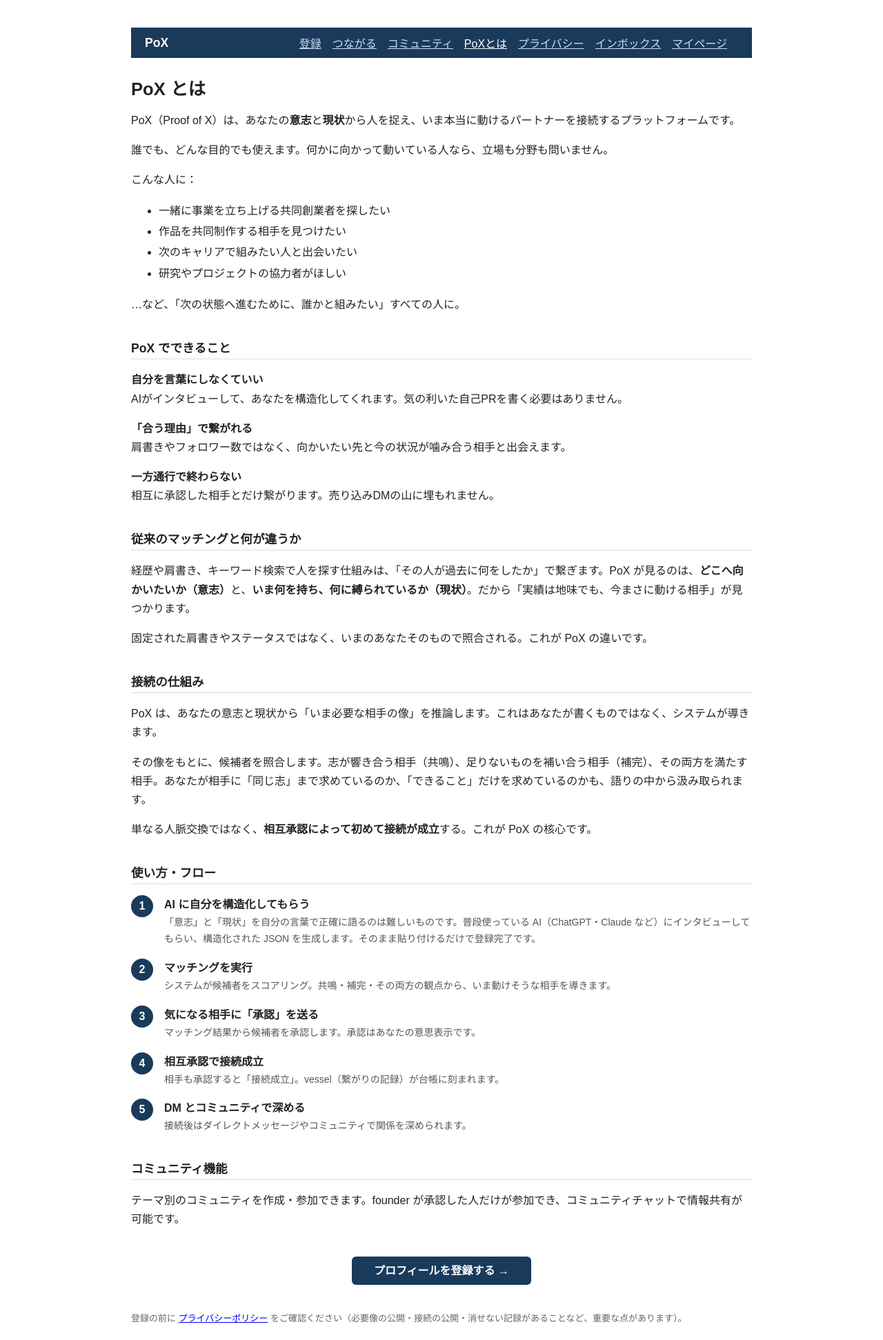
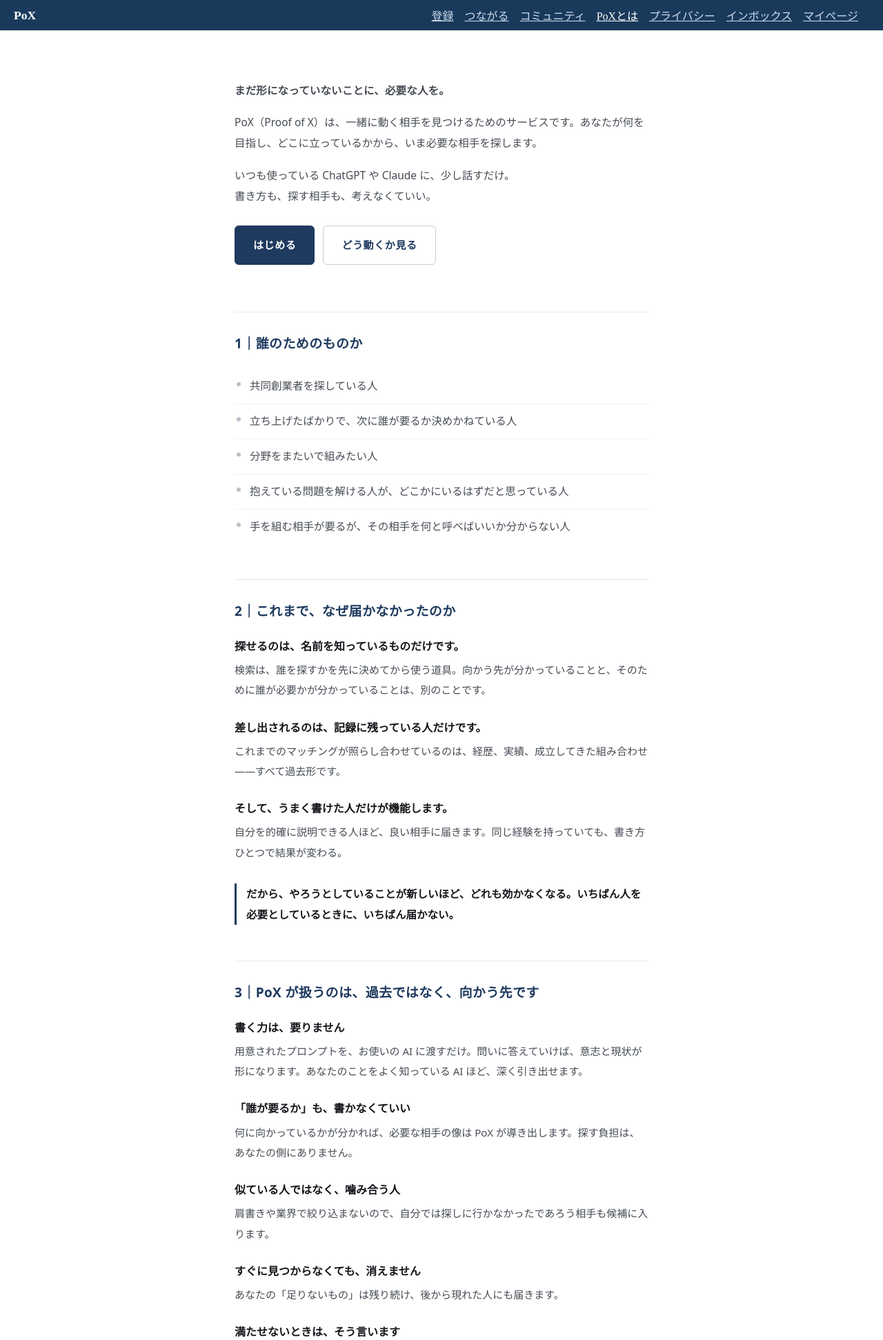
Before and after one commit to PoX-Praxis/matching-program, a Flask app: page /about in a window 1280 px wide. Shown: the top 1943 px of the page at 69% size. Before the commit the page ends 1918 px from the top, so only its background shows below. Run offline with Flask 3, Linux system fonts and the light colour scheme.

Commit message:
feat(about): 「PoXとは」を新原稿に全面差し替え・LP を統合（指示書15） (#24)
前回 / に置いた LP を「PoXとは」(about) に統合し、二重管理を解消する。
/ は指示書09 の方針どおり /about へリダイレクトに戻し、原稿は about の
1ファイルに一本化。landing.html は撤去。

- §2 の原稿を一字一句そのまま実装。大見出し／小見出し／本文の3階層
  （指示書14 と同じ考え方）。CSS は .about/ab- にスコープ・スマホ幅基準
- §3 の旧内容（誰でも/どんな目的でも・こんな人に・PoXでできること・
  従来との違い・接続の仕組み・使い方フロー・コミュニティ機能）を削除
- ［はじめる］は冒頭と7の2箇所・同一遷移先 /register（登録ページに
  プロンプトのコピーUIがあるため直接遷移で妥当・§4-1）
- ［どう動くか見る］は 4（使い方 #how）へスクロール
- ［プライバシーポリシー］は /privacy へ
- ［作っている人のプロフィール］は未設置。§4-2 のコメントのみ残置
- ［PoX について詳しく］は自己参照のため削除（コメントも残さない）
- コミュニティ機能の節は §5 の判断待ちで不追加
- 表示層のみ。ベクトル・必要像・照合系・保存内容には触れていない

/ は /about へリダイレクトに戻し、test を復帰。about に原稿が載る
ことと旧節が消えたことのテストを追加。224 tests green。


Claude-Session: https://claude.ai/code/session_01NiS8n7oAx8DrDNBkoEvbA5

Co-authored-by: Claude <noreply@anthropic.com>

```diff
--- a/app.py
+++ b/app.py
@@ -67,8 +67,9 @@ def _debug_enabled():
 
 @app.get("/")
 def index():
-    # トップはランディングページ（指示書15）。旧 index コンソールは /dev に退避（指示書09 §3-5）。
-    return render_template("landing.html")
+    # トップは「PoXとは」(about) に付け替え（指示書09 §3-5）。LP 相当の原稿は about に統合済み（指示書15）。
+    # 旧 index コンソールは /dev に退避。
+    return redirect("/about")
 
 
 @app.get("/dev")
--- a/templates/about.html
+++ b/templates/about.html
@@ -2,109 +2,224 @@
 <html lang="ja">
 <head>
 <meta charset="UTF-8">
+<meta name="viewport" content="width=device-width, initial-scale=1">
 <title>PoXとは — PoX</title>
 <style>
-  body { font-family: sans-serif; max-width: 900px; margin: 40px auto; padding: 0 16px; color: #222; }
-  h1 { font-size: 1.6rem; margin-bottom: 8px; }
-  h2 { font-size: 1.1rem; border-bottom: 1px solid #ddd; padding-bottom: 4px; margin-top: 36px; }
-  p { line-height: 1.7; }
-  .flow-step { display: flex; gap: 16px; align-items: flex-start; margin: 16px 0; }
-  .step-num { background: #1a3a5c; color: white; border-radius: 50%; width: 32px; height: 32px;
-              display: flex; align-items: center; justify-content: center; font-weight: bold; flex-shrink: 0; }
-  .step-body h3 { margin: 0 0 4px; font-size: 1rem; }
-  .step-body p  { margin: 0; font-size: 14px; color: #555; }
-  .cta { text-align: center; margin: 48px 0; }
-  .cta a { background: #1a3a5c; color: white; padding: 12px 32px; border-radius: 6px;
-            text-decoration: none; font-size: 1rem; font-weight: bold; }
-  .cta a:hover { background: #2a5a8c; }
-  ul { line-height: 1.9; }
+  /* ══════════════════════════════════════════════════════════════
+     指示書15 —「PoXとは」全面差し替え。大見出し／小見出し／本文の3階層
+     （指示書14 と同じ考え方）。すべて .about 配下・ab- 接頭辞にスコープし
+     他ページへ影響しない。スマートフォン幅を基準に設計。
+     ══════════════════════════════════════════════════════════════ */
+  body{margin:0}
+
+  .about{
+    --ink:#14161a;
+    --ink2:#454b54;
+    --sub:#1f3a5f;
+    --label:#6b7280;
+    --rule:#e6e8ec;
+    --accent:#1f3a5f;
+    --accent-bg:#f5f8fa;
+
+    max-width:600px;
+    margin:0 auto;
+    padding:8px 20px 72px;
+    color:var(--ink);
+    font-family:"Hiragino Sans","Hiragino Kaku Gothic ProN","Noto Sans JP",system-ui,sans-serif;
+    line-height:1.9;
+  }
+
+  /* ---------- 冒頭（見出しなし） ---------- */
+  .about .ab-hero{padding:40px 0 8px}
+  .about .ab-lede{
+    font-size:26px;font-weight:700;line-height:1.5;letter-spacing:.01em;
+    margin:0 0 24px;color:var(--ink);
+  }
+  .about .ab-hero p{font-size:15.5px;line-height:1.95;color:var(--ink2);margin:0 0 16px}
+
+  /* ---------- CTA ---------- */
+  .about .ab-cta{display:flex;flex-wrap:wrap;gap:12px;margin:28px 0 8px}
+  .about .ab-btn{
+    display:inline-block;text-decoration:none;text-align:center;
+    font-size:15px;font-weight:700;letter-spacing:.04em;
+    padding:13px 26px;border-radius:6px;cursor:pointer;
+  }
+  .about .ab-btn.primary{background:var(--accent);color:#fff;border:1px solid var(--accent)}
+  .about .ab-btn.ghost{background:#fff;color:var(--accent);border:1px solid #c3ccd6}
+  .about .ab-btn:focus-visible{outline:2px solid var(--accent);outline-offset:2px}
+
+  /* ---------- セクション（大見出し） ---------- */
+  .about .ab-sec{margin:52px 0 0;padding-top:30px;border-top:1px solid var(--rule)}
+  .about .ab-h{
+    font-size:19px;font-weight:700;letter-spacing:.02em;color:var(--sub);
+    line-height:1.6;margin:0 0 22px;
+  }
+
+  /* ---------- 小見出し＋本文（3階層の下2つ） ---------- */
+  .about .ab-item{margin:0 0 26px}
+  .about .ab-item:last-child{margin-bottom:0}
+  .about .ab-subh{
+    font-size:16px;font-weight:700;line-height:1.7;color:var(--ink);margin:0 0 6px;
+  }
+  .about .ab-body{font-size:15px;line-height:1.95;color:var(--ink2);margin:0}
+
+  /* 見出しなしの締め段落 */
+  .about .ab-close{
+    font-size:15.5px;font-weight:600;line-height:1.95;color:var(--ink);
+    margin:30px 0 0;padding-left:14px;border-left:3px solid var(--accent);
+  }
+
+  /* ---------- 箇条書き（1｜誰のためのものか） ---------- */
+  .about .ab-list{list-style:none;margin:0;padding:0}
+  .about .ab-list li{
+    font-size:15.5px;line-height:1.8;color:var(--ink2);
+    padding:11px 0 11px 22px;position:relative;border-bottom:1px solid #f0f2f4;
+  }
+  .about .ab-list li:last-child{border-bottom:0}
+  .about .ab-list li::before{
+    content:"";position:absolute;left:3px;top:19px;
+    width:6px;height:6px;border-radius:50%;background:#b9c0c8;
+  }
+
+  /* ---------- 使い方の番号ステップ ---------- */
+  .about .ab-step{margin:0 0 22px}
+  .about .ab-step:last-of-type{margin-bottom:0}
+  .about .ab-step .n{font-size:16px;font-weight:700;color:var(--ink);margin:0 0 5px}
+  .about .ab-step .ab-body{font-size:15px}
+  .about .ab-note{
+    font-size:13.5px;line-height:1.9;color:#6b7280;
+    background:var(--accent-bg);border-radius:6px;padding:14px 16px;margin:26px 0 0;
+  }
+
+  /* ---------- 情報開示・なぜ作ったか ---------- */
+  .about .ab-plain{font-size:15px;line-height:1.95;color:var(--ink2);margin:0 0 14px}
+  .about .ab-plain:last-child{margin-bottom:0}
+  .about .ab-plain a{color:var(--accent);font-weight:600}
+
+  /* ---------- 末尾ブロック ---------- */
+  .about .ab-final{margin-top:52px;padding-top:30px;border-top:1px solid var(--rule)}
+  .about .ab-final .ab-plain{color:#6b7280;font-size:14px;margin-top:20px}
 </style>
 </head>
 <body>
 {% include "_nav.html" %}
 
-<h1>PoX とは</h1>
-<p>PoX（Proof of X）は、あなたの<strong>意志</strong>と<strong>現状</strong>から人を捉え、いま本当に動けるパートナーを接続するプラットフォームです。</p>
-<p>誰でも、どんな目的でも使えます。何かに向かって動いている人なら、立場も分野も問いません。</p>
+<main class="about">
 
-<p>こんな人に：</p>
-<ul>
-  <li>一緒に事業を立ち上げる共同創業者を探したい</li>
-  <li>作品を共同制作する相手を見つけたい</li>
-  <li>次のキャリアで組みたい人と出会いたい</li>
-  <li>研究やプロジェクトの協力者がほしい</li>
-</ul>
-<p>…など、「次の状態へ進むために、誰かと組みたい」すべての人に。</p>
+  <!-- ── 冒頭（見出しなし） ── -->
+  <section class="ab-hero">
+    <p class="ab-lede">まだ形になっていないことに、必要な人を。</p>
+    <p>PoX（Proof of X）は、一緒に動く相手を見つけるためのサービスです。あなたが何を目指し、どこに立っているかから、いま必要な相手を探します。</p>
+    <p>いつも使っている ChatGPT や Claude に、少し話すだけ。<br>書き方も、探す相手も、考えなくていい。</p>
+    <div class="ab-cta">
+      <a class="ab-btn primary" href="/register">はじめる</a>
+      <a class="ab-btn ghost" href="#how">どう動くか見る</a>
+    </div>
+  </section>
 
-<h2>PoX でできること</h2>
+  <!-- ── 1｜誰のためのものか ── -->
+  <section class="ab-sec">
+    <h2 class="ab-h">1｜誰のためのものか</h2>
+    <ul class="ab-list">
+      <li>共同創業者を探している人</li>
+      <li>立ち上げたばかりで、次に誰が要るか決めかねている人</li>
+      <li>分野をまたいで組みたい人</li>
+      <li>抱えている問題を解ける人が、どこかにいるはずだと思っている人</li>
+      <li>手を組む相手が要るが、その相手を何と呼べばいいか分からない人</li>
+    </ul>
+  </section>
 
-<p><strong>自分を言葉にしなくていい</strong><br>
-AIがインタビューして、あなたを構造化してくれます。気の利いた自己PRを書く必要はありません。</p>
+  <!-- ── 2｜これまで、なぜ届かなかったのか ── -->
+  <section class="ab-sec">
+    <h2 class="ab-h">2｜これまで、なぜ届かなかったのか</h2>
+    <div class="ab-item">
+      <p class="ab-subh">探せるのは、名前を知っているものだけです。</p>
+      <p class="ab-body">検索は、誰を探すかを先に決めてから使う道具。向かう先が分かっていることと、そのために誰が必要かが分かっていることは、別のことです。</p>
+    </div>
+    <div class="ab-item">
+      <p class="ab-subh">差し出されるのは、記録に残っている人だけです。</p>
+      <p class="ab-body">これまでのマッチングが照らし合わせているのは、経歴、実績、成立してきた組み合わせ——すべて過去形です。</p>
+    </div>
+    <div class="ab-item">
+      <p class="ab-subh">そして、うまく書けた人だけが機能します。</p>
+      <p class="ab-body">自分を的確に説明できる人ほど、良い相手に届きます。同じ経験を持っていても、書き方ひとつで結果が変わる。</p>
+    </div>
+    <p class="ab-close">だから、やろうとしていることが新しいほど、どれも効かなくなる。いちばん人を必要としているときに、いちばん届かない。</p>
+  </section>
 
-<p><strong>「合う理由」で繋がれる</strong><br>
-肩書きやフォロワー数ではなく、向かいたい先と今の状況が噛み合う相手と出会えます。</p>
+  <!-- ── 3｜PoX が扱うのは、過去ではなく、向かう先です ── -->
+  <section class="ab-sec">
+    <h2 class="ab-h">3｜PoX が扱うのは、過去ではなく、向かう先です</h2>
+    <div class="ab-item">
+      <p class="ab-subh">書く力は、要りません</p>
+      <p class="ab-body">用意されたプロンプトを、お使いの AI に渡すだけ。問いに答えていけば、意志と現状が形になります。あなたのことをよく知っている AI ほど、深く引き出せます。</p>
+    </div>
+    <div class="ab-item">
+      <p class="ab-subh">「誰が要るか」も、書かなくていい</p>
+      <p class="ab-body">何に向かっているかが分かれば、必要な相手の像は PoX が導き出します。探す負担は、あなたの側にありません。</p>
+    </div>
+    <div class="ab-item">
+      <p class="ab-subh">似ている人ではなく、噛み合う人</p>
+      <p class="ab-body">肩書きや業界で絞り込まないので、自分では探しに行かなかったであろう相手も候補に入ります。</p>
+    </div>
+    <div class="ab-item">
+      <p class="ab-subh">すぐに見つからなくても、消えません</p>
+      <p class="ab-body">あなたの「足りないもの」は残り続け、後から現れた人にも届きます。</p>
+    </div>
+    <div class="ab-item">
+      <p class="ab-subh">満たせないときは、そう言います</p>
+      <p class="ab-body">無理に近い人を出しません。何が足りていないかが分かります。</p>
+    </div>
+    <div class="ab-item">
+      <p class="ab-subh">決めるのは、あなたです</p>
+      <p class="ab-body">両方が承認して初めて、つながります。片方だけでは成立しません。</p>
+    </div>
+  </section>
 
-<p><strong>一方通行で終わらない</strong><br>
-相互に承認した相手とだけ繋がります。売り込みDMの山に埋もれません。</p>
+  <!-- ── 4｜使い方 ── -->
+  <section class="ab-sec" id="how">
+    <h2 class="ab-h">4｜使い方</h2>
+    <div class="ab-step">
+      <p class="n">① プロンプトをコピーする</p>
+      <p class="ab-body">PoX が用意した質問セットです。</p>
+    </div>
+    <div class="ab-step">
+      <p class="n">② お使いの AI に渡して、答える</p>
+      <p class="ab-body">ChatGPT でも Claude でも構いません。3分ほどの対話で、あなたのプロフィールが出力されます。</p>
+    </div>
+    <div class="ab-step">
+      <p class="n">③ 貼り付ける</p>
+      <p class="ab-body">出力をそのまま PoX へ。内容は自分で確認・修正できます。</p>
+    </div>
+    <div class="ab-step">
+      <p class="n">④ 受け取って、承認する</p>
+      <p class="ab-body">必要な相手の像が導き出され、噛み合う人が差し出されます。両方が承認したら、つながります。</p>
+    </div>
+    <p class="ab-note">AI をお使いでない方は、PoX 上でも同じ質問に答えられます。</p>
+  </section>
 
-<h2>従来のマッチングと何が違うか</h2>
-<p>経歴や肩書き、キーワード検索で人を探す仕組みは、「その人が過去に何をしたか」で繋ぎます。PoX が見るのは、<strong>どこへ向かいたいか（意志）</strong>と、<strong>いま何を持ち、何に縛られているか（現状）</strong>。だから「実績は地味でも、今まさに動ける相手」が見つかります。</p>
-<p>固定された肩書きやステータスではなく、いまのあなたそのもので照合される。これが PoX の違いです。</p>
+  <!-- ── 5｜差し出す情報について ── -->
+  <section class="ab-sec">
+    <h2 class="ab-h">5｜差し出す情報について</h2>
+    <p class="ab-plain">必要な相手の像は、ほかの利用者にも見えます。接続した記録は消せません。</p>
+    <p class="ab-plain">詳しくは<a href="/privacy">プライバシーポリシー</a>をご確認ください。</p>
+  </section>
 
-<h2>接続の仕組み</h2>
-<p>PoX は、あなたの意志と現状から「いま必要な相手の像」を推論します。これはあなたが書くものではなく、システムが導きます。</p>
-<p>その像をもとに、候補者を照合します。志が響き合う相手（共鳴）、足りないものを補い合う相手（補完）、その両方を満たす相手。あなたが相手に「同じ志」まで求めているのか、「できること」だけを求めているのかも、語りの中から汲み取られます。</p>
-<p>単なる人脈交換ではなく、<strong>相互承認によって初めて接続が成立</strong>する。これが PoX の核心です。</p>
+  <!-- ── 6｜なぜ作ったか ── -->
+  <section class="ab-sec">
+    <h2 class="ab-h">6｜なぜ作ったか</h2>
+    <p class="ab-plain">必要な人はどこかにいるはずなのに、そこへ届かない。問題は人がいないことではなく、接続する仕組みがないことだと考えています。これを構造の側で解くために、PoX を作りました。</p>
+  </section>
 
-<h2>使い方・フロー</h2>
+  <!-- ── 7｜（見出しなし） ── -->
+  <section class="ab-final">
+    <div class="ab-cta">
+      <a class="ab-btn primary" href="/register">はじめる</a>
+    </div>
+    <p class="ab-plain">PoX は開発中で、機能は順次増えています。</p>
+    <!-- TODO: 指示書09・14 の適用後、「PoX に関わりたい方は、［作っている人のプロフィール］をご覧ください。」を7節末尾に設置する。遷移先は運営者の公開プロフィール -->
+  </section>
 
-<div class="flow-step">
-  <div class="step-num">1</div>
-  <div class="step-body">
-    <h3>AI に自分を構造化してもらう</h3>
-    <p>「意志」と「現状」を自分の言葉で正確に語るのは難しいものです。普段使っている AI（ChatGPT・Claude など）にインタビューしてもらい、構造化された JSON を生成します。そのまま貼り付けるだけで登録完了です。</p>
-  </div>
-</div>
-
-<div class="flow-step">
-  <div class="step-num">2</div>
-  <div class="step-body">
-    <h3>マッチングを実行</h3>
-    <p>システムが候補者をスコアリング。共鳴・補完・その両方の観点から、いま動けそうな相手を導きます。</p>
-  </div>
-</div>
-
-<div class="flow-step">
-  <div class="step-num">3</div>
-  <div class="step-body">
-    <h3>気になる相手に「承認」を送る</h3>
-    <p>マッチング結果から候補者を承認します。承認はあなたの意思表示です。</p>
-  </div>
-</div>
-
-<div class="flow-step">
-  <div class="step-num">4</div>
-  <div class="step-body">
-    <h3>相互承認で接続成立</h3>
-    <p>相手も承認すると「接続成立」。vessel（繋がりの記録）が台帳に刻まれます。</p>
-  </div>
-</div>
-
-<div class="flow-step">
-  <div class="step-num">5</div>
-  <div class="step-body">
-    <h3>DM とコミュニティで深める</h3>
-    <p>接続後はダイレクトメッセージやコミュニティで関係を深められます。</p>
-  </div>
-</div>
-
-<h2>コミュニティ機能</h2>
-<p>テーマ別のコミュニティを作成・参加できます。founder が承認した人だけが参加でき、コミュニティチャットで情報共有が可能です。</p>
-
-<div class="cta">
-  <a href="/register">プロフィールを登録する →</a>
-</div>
-<p style="font-size:13px;color:#666;margin-top:10px">登録の前に <a href="/privacy">プライバシーポリシー</a> をご確認ください（必要像の公開・接続の公開・消せない記録があることなど、重要な点があります）。</p>
-
+</main>
 </body>
 </html>
```
Also changed, not shown: templates/landing.html (deleted, +0 -228 lines), tests/test_public_api_scope.py (+13 -5 lines).
